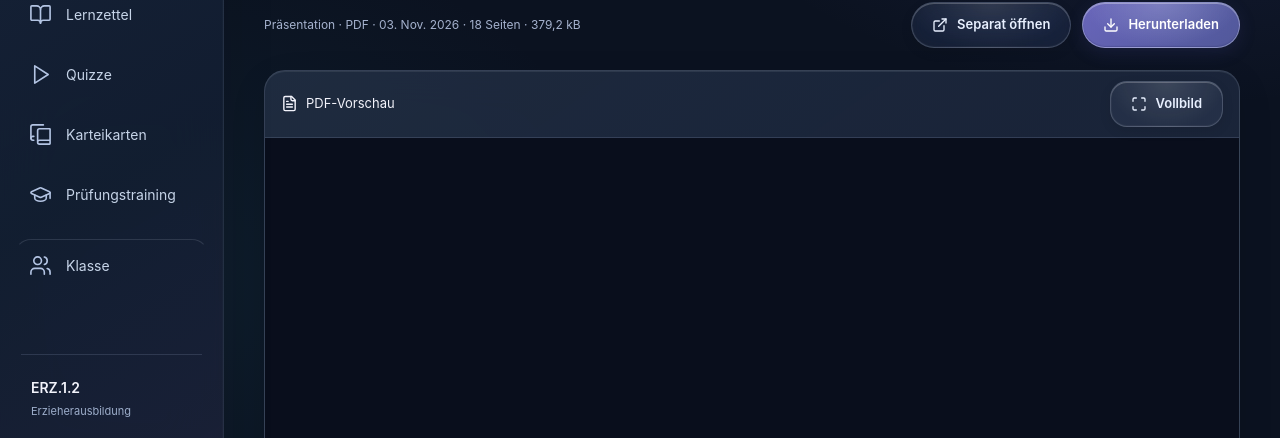
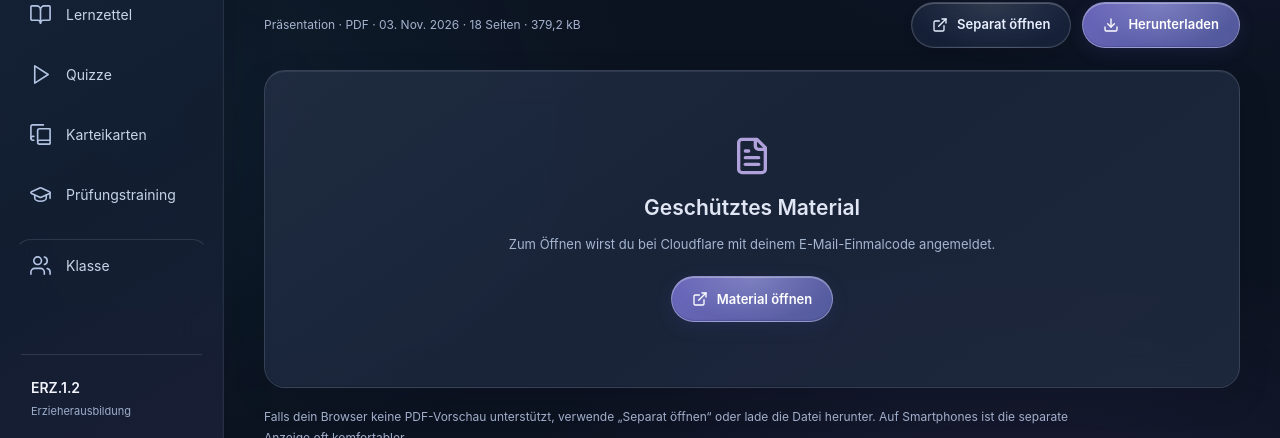
Before and after one commit to jonas101201/-jonas101201.github.io.-, a React (Vite) app: page /#/materialien/bk1-lf1-arbeitsfelder-rechtliche-grundlagen in a window 1280 px wide. Shown: the part 314-752 px from the top of the page. Built offline with nearby package versions, Linux system fonts and the light colour scheme; no server answers.

Commit message:
feat: open protected files through Access login rather than embedding cross-origin PDF

```diff
--- a/src/features/materials/MaterialPage.tsx
+++ b/src/features/materials/MaterialPage.tsx
@@ -12,12 +12,13 @@ export function MaterialPage() {
   if (!m) return <EmptyState title="Material nicht gefunden"><Link to="/materialien">Zur Materialbibliothek</Link></EmptyState>;
   const url = materialUrl(m.path);
   const previewUrl = materialUrl(m.preview?.path ?? m.path);
+  const protectedMode = true;
   const isPdf = m.fileType === 'PDF' || Boolean(m.preview);
   const isImage = m.fileType === 'PNG';
   async function fullscreen() { try { if (document.fullscreenElement) await document.exitFullscreen(); else await viewer.current?.requestFullscreen(); } catch { setMessage('Vollbild wird hier nicht unterstützt. Öffne die Datei über „Separat öffnen“.'); } }
   return <><Link className="back-link" to="/materialien"><ArrowLeft size={16}/>Zur Materialbibliothek</Link><PageHeading eyebrow={`${subjectName(m.subjectId)}${fieldName(m.learningFieldId) ? ` / ${fieldName(m.learningFieldId)}` : ''}`} title={m.title} description={m.description}>{m.example && <ExampleBadge/>}</PageHeading>
-    <div className="viewer-meta"><span>{m.kind} · {m.fileType} · {formatDate(m.publishedAt)}{materialDetails(m) && ` · ${materialDetails(m)}`}</span><div className="button-row"><a href={previewUrl} target="_blank" rel="noopener noreferrer" className="button secondary"><ExternalLink size={16}/>{m.preview ? 'PDF-Vorschau öffnen' : 'Separat öffnen'}</a><a href={url} download={m.originalFilename ?? true} className="button primary"><Download size={16}/>{m.preview ? 'Original herunterladen' : 'Herunterladen'}</a></div></div>
-    {isPdf ? <div ref={viewer} className="pdf-viewer glass"><div className="viewer-toolbar"><span><FileText size={17}/>{m.preview ? 'PDF-Vorschau der Word-Datei' : 'PDF-Vorschau'}</span><button className="button secondary" onClick={() => void fullscreen()}>{full ? <Minimize size={16}/> : <Maximize size={16}/>} {full ? 'Vollbild verlassen' : 'Vollbild'}</button></div><iframe src={previewUrl} title={`PDF: ${m.title}`}/></div> : isImage ? <div ref={viewer} className="image-viewer glass"><div className="viewer-toolbar"><span><FileText size={17}/>Schaubild</span><button className="button secondary" onClick={() => void fullscreen()}>{full ? <Minimize size={16}/> : <Maximize size={16}/>} {full ? 'Vollbild verlassen' : 'Vollbild'}</button></div><a href={url} target="_blank" rel="noopener noreferrer" aria-label={`${m.title} in Originalgröße öffnen`}><img src={url} alt={m.title}/></a></div> : <div className="empty-state glass"><FileText size={40}/><h3>Datei herunterladen</h3><p>Diese {m.fileType}-Datei kannst du separat öffnen oder herunterladen.</p><a className="button primary" href={url} download><Download size={16}/>Datei herunterladen</a></div>}
+    <div className="viewer-meta"><span>{m.kind} · {m.fileType} · {formatDate(m.publishedAt)}{materialDetails(m) && ` · ${materialDetails(m)}`}</span><div className="button-row"><a href={previewUrl} target="_blank" rel="noopener noreferrer" className="button secondary"><ExternalLink size={16}/>{m.preview ? 'PDF-Vorschau öffnen' : 'Separat öffnen'}</a><a href={url} download={protectedMode ? undefined : (m.originalFilename ?? true)} className="button primary"><Download size={16}/>{m.preview ? 'Original herunterladen' : 'Herunterladen'}</a></div></div>
+    {protectedMode ? <div className="empty-state glass"><FileText size={40}/><h3>Geschütztes Material</h3><p>Zum Öffnen wirst du bei Cloudflare mit deinem E-Mail-Einmalcode angemeldet.</p><a className="button primary" href={previewUrl} target="_blank" rel="noopener noreferrer"><ExternalLink size={16}/>Material öffnen</a></div> : isPdf ? <div ref={viewer} className="pdf-viewer glass"><div className="viewer-toolbar"><span><FileText size={17}/>{m.preview ? 'PDF-Vorschau der Word-Datei' : 'PDF-Vorschau'}</span><button className="button secondary" onClick={() => void fullscreen()}>{full ? <Minimize size={16}/> : <Maximize size={16}/>} {full ? 'Vollbild verlassen' : 'Vollbild'}</button></div><iframe src={previewUrl} title={`PDF: ${m.title}`}/></div> : isImage ? <div ref={viewer} className="image-viewer glass"><div className="viewer-toolbar"><span><FileText size={17}/>Schaubild</span><button className="button secondary" onClick={() => void fullscreen()}>{full ? <Minimize size={16}/> : <Maximize size={16}/>} {full ? 'Vollbild verlassen' : 'Vollbild'}</button></div><a href={url} target="_blank" rel="noopener noreferrer" aria-label={`${m.title} in Originalgröße öffnen`}><img src={url} alt={m.title}/></a></div> : <div className="empty-state glass"><FileText size={40}/><h3>Datei herunterladen</h3><p>Diese {m.fileType}-Datei kannst du separat öffnen oder herunterladen.</p><a className="button primary" href={url} download><Download size={16}/>Datei herunterladen</a></div>}
     <p className="muted viewer-note">{message || (isImage ? 'Klicke auf das Schaubild, um es in Originalgröße zu öffnen.' : m.preview ? 'Die PDF-Vorschau dient zum Lesen im Browser. Über „Original herunterladen“ erhältst du die unveränderte Word-Datei.' : 'Falls dein Browser keine PDF-Vorschau unterstützt, verwende „Separat öffnen“ oder lade die Datei herunter. Auf Smartphones ist die separate Anzeige oft komfortabler.')}</p>
     <div className="tags">{m.tags.map(t => <span key={t}>{t}</span>)}</div>
   </>;
```
